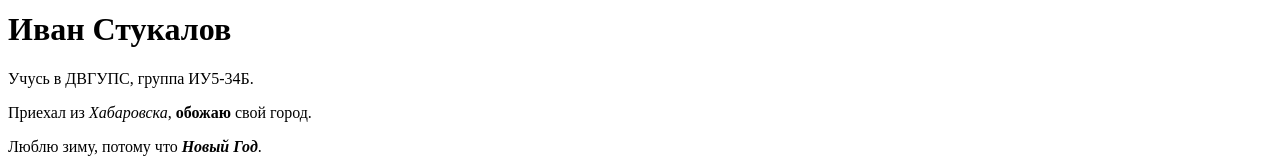
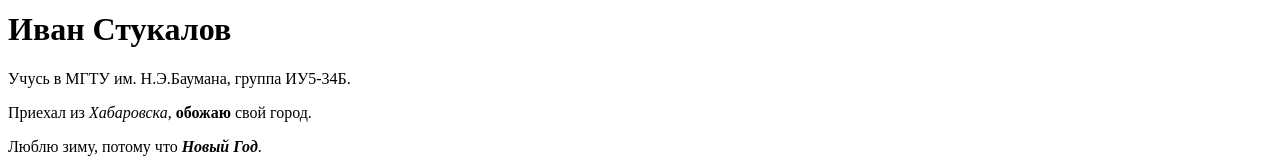
Before and after one commit to IvanStukalov/HTML_course, a plain HTML site: page index.html in a window 1280 px wide. Shown: the part 222-382 px from the top of the page. Drawn offline with Linux system fonts and the light colour scheme.

Commit message:
change again

```diff
--- a/index.html
+++ b/index.html
@@ -11,7 +11,7 @@
 <body>
     <img src="myPhoto.jpg" alt="Сочи 2007" width="150">
     <h1>Иван Стукалов</h1>
-    <p>Учусь в ДВГУПС, группа ИУ5-34Б.</p>
+    <p>Учусь в МГТУ им. Н.Э.Баумана, группа ИУ5-34Б.</p>
     <p>Приехал из <em>Хабаровска</em>, <strong> обожаю </strong> свой город.</p>
     <p>Люблю зиму, потому что <em><strong>Новый Год</strong></em>.</p>
 
```
